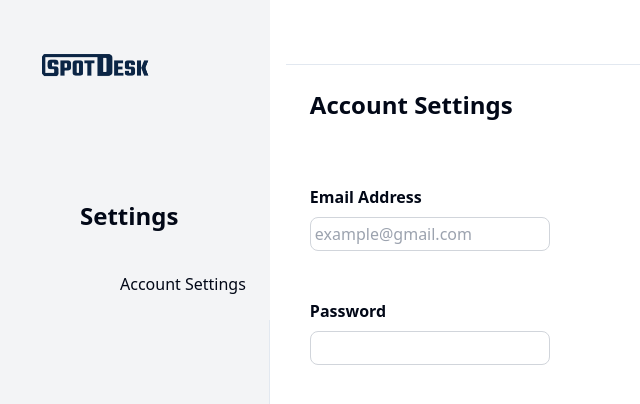
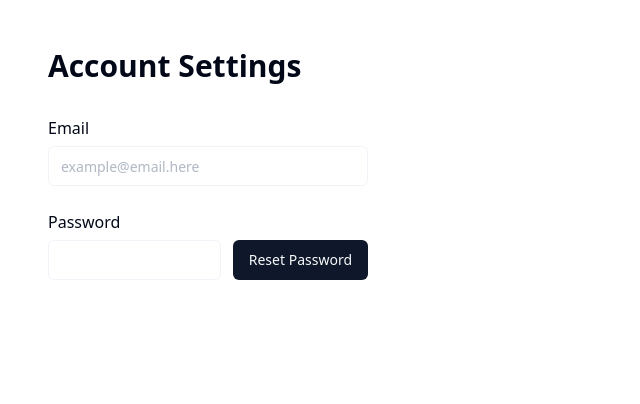
Before and after one commit to EveePagente/SpotDesk, a React (Vite) app: page / in a window 1280 px wide. Shown: the top 404 px of the page, without its empty margins (0-640 px from the left). Built offline with nearby package versions, Linux system fonts and the light colour scheme.

Commit message:
spotdesk

```diff
--- a/src/AccountSettings.jsx
+++ b/src/AccountSettings.jsx
@@ -1,25 +1,27 @@
 import React from 'react';
-
-import { Input } from "@/components/ui/input"
-import { Label } from "@/components/ui/label"
-import { Button } from "@/components/ui/button"
+import { Input } from "@/components/ui/input";
+import { Label } from "@/components/ui/label";
+import { Button } from "@/components/ui/button";
 
 export function AccountSettings() {
     return (
-        <div>
-            <label className="font-bold text-3xl p-12" htmlFor="account settings">Account Settings</label>
-            <div className="grid w-full max-w-lg items-center gap-1.5 p-12">
+        <div className="p-12">
+            <label className="font-bold text-3xl mb-8 block" htmlFor="account-settings">Account Settings</label>
+
+            <div className="grid w-full max-w-xs items-center gap-1.5 mb-6">
                 <Label className="text-md" htmlFor="email">Email</Label>
-                <Input disabled type="email" id="email" placeholder="example@email.here" />
+                <Input disabled type="email" id="email" placeholder="example@email.here" className="w-full"/>
             </div>
 
-            <div className="grid w-full max-w-md items-center gap-1.5 p-12">
-                <Label className="text-lg" htmlFor="password">Password</Label>
-                <div className="flex w-full max-w-sm items-center space-x-3">
-                    <Input disabled type="password" placeholder="" />
-                    <Button variant="default" >Reset Password</Button>
+            <div className="grid w-full max-w-xs items-center gap-1.5">
+                <Label className="text-md" htmlFor="password">Password</Label>
+                <div className="flex items-center space-x-3 w-full">
+                    <Input disabled type="password" id="password" className="flex-1"/>
+                    <Button variant="default">Reset Password</Button>
                 </div>
             </div>
         </div>
     );
 }
+
+export default AccountSettings;
--- /dev/null
+++ b/src/Sidebar.jsx
@@ -0,0 +1,33 @@
+// Sidebar.jsx
+import React from 'react';
+import { HomeIcon, UserIcon, SettingsIcon } from '@heroicons/react/outline'; // Example icons from Heroicons
+import { cn } from 'shadcn/utils'; // Example utility from ShadCN
+
+const Sidebar = () => {
+  return (
+    <div className="h-screen w-64 bg-gray-800 text-white flex flex-col">
+      <div className="flex items-center justify-center h-16 bg-gray-900 shadow-md">
+        <span className="text-xl font-semibold">MyApp</span>
+      </div>
+      <nav className="flex-1 px-2 py-4 space-y-2">
+        <SidebarItem icon={<HomeIcon className="h-6 w-6" />} text="Home" />
+        <SidebarItem icon={<UserIcon className="h-6 w-6" />} text="Profile" />
+        <SidebarItem icon={<SettingsIcon className="h-6 w-6" />} text="Settings" />
+      </nav>
+    </div>
+  );
+};
+
+const SidebarItem = ({ icon, text }) => {
+  return (
+    <div className={cn(
+      "flex items-center px-4 py-2 text-gray-300 hover:bg-gray-700 hover:text-white transition-colors duration-200",
+      "rounded-md cursor-pointer"
+    )}>
+      {icon}
+      <span className="ml-4">{text}</span>
+    </div>
+  );
+};
+
+export default Sidebar;
--- a/src/components/ui/label.jsx
+++ b/src/components/ui/label.jsx
@@ -2,6 +2,7 @@
 
 import * as React from "react"
 import * as LabelPrimitive from "@radix-ui/react-label"
+
 import { cva } from "class-variance-authority";
 
 import { cn } from "@/lib/utils"
--- a/src/main.jsx
+++ b/src/main.jsx
@@ -2,13 +2,13 @@ import React from 'react'
 import ReactDOM from 'react-dom/client'
 // import App from './App.jsx'
 import './index.css'
-import Setting from './setting';
+import { AccountSettings } from './AccountSettings';
 
 
 ReactDOM.createRoot(document.getElementById('root')).render(
   <React.StrictMode>
     {/* <App /> */}
-    <Setting />
+    <AccountSettings/>
 
 
 
--- a/src/setting.jsx
+++ b/src/setting.jsx
@@ -1,20 +1,22 @@
 // import React from 'react';
+
 
 // const Setting = () => {
 //   return (
 //     <div className="flex h-screen">
 //       {/* Left side header */}
-//       <div className="flex flex-col bg-gray-200 w-1/4">
+//       <div className="flex flex-col bg-gray-100">
 //         {/* Logo */}
-//         <div className="flex items-center left-0">
-//         <img className="h-auto w-32 pb-4 self-center mb-8" src="../src/assets/text-dark.png"></img>
+//         <div className="flex items-center right-0 pl-8">
+//           <img className="h-auto w-32 pb-4 self-center mb-8" src="../src/assets/text-dark.png" alt="Logo"></img>
 //         </div>
 
 //         {/* Settings */}
-//         <div className="p-4">
-//           <p className="font-bold">Settings</p>
-//           <div className="flex items-center">
+//         <div className="p-6 pl-20">
+//           <p className="text-2xl font-bold">Settings</p>
+//           <div className="flex items-center pt-10 pl-10">
 //             <p>Account Settings</p>
+
 //           </div>
 //         </div>
 //         <div className="h-full border-r border-black-300"></div>
@@ -30,60 +32,12 @@
 //           <p className="text-2xl p-6 font-bold">Account Settings</p>
 //         </div>
 //         {/* Email Address */}
-//         <div className="p-10">
-//           <p className="font-bold text-xs">Email Address</p>
-//           <input type="email" className="border rounded-lg border-gray-300 p-1 mt-2" />
-//         </div>
-//         {/* Password */}
-//         <div className="p-10">
-//           <p className="font-bold text-xs">Password</p>
-//           <input type="password" className="border rounded-lg border-gray-300 p-1 mt-2" />
-//         </div>
-//       </div>
-//     </div>
-//   );
-// }
-
-// export default Setting;
-
-// import React from 'react';
-
-// const Setting = () => {
-//   return (
-//     <div className="flex h-screen">
-//       {/* Left side header */}
-//       <div className="flex flex-col bg-gray-200 w-1/4">
-//         {/* Logo */}
-//         <div className="flex items-center right-0">
-//         <img className="h-auto w-32 pb-4 self-center mb-8" src="../src/assets/text-dark.png" alt="Logo"></img>
-//         </div>
-
-//         {/* Settings */}
-//         <div className="p-6">
-//           <p className="font-bold">Settings</p>
-//           <div className="flex items-center">
-//             <p>Account Settings</p>
-//           </div>
-//         </div>
-//         <div className="h-full border-r border-black-300"></div>
-//       </div>
-
-//       {/* Main content */}
-//       <div className="flex flex-col w-3/4">
-
-//         {/* Top header */}
-//         <div className="p-4">
-
-//         <div className="p-6 border-b"></div>
-//           <p className="text-2xl p-6 font-bold">Account Settings</p>
-//         </div>
-//         {/* Email Address */}
-//         <div className="p-6">
+//         <div className="p-6 pl-10">
 //           <p className="font-semibold text-base">Email Address</p>
 //           <input type="email" className="border rounded-lg border-gray-300 p-1 mt-2 w-60"placeholder="example@gmail.com " readOnly />
 //         </div>
 //         {/* Password */}
-//         <div className="p-6">
+//         <div className="p-6 pl-10">
 //           <p className="font-semibold text-base">Password</p>
 //           <input type="password" className="border rounded-lg border-gray-300 p-1 mt-2 w-60" />
 //         </div>
@@ -93,53 +47,3 @@
 // }
 
 // export default Setting;
-
-import React from 'react';
-
-
-const Setting = () => {
-  return (
-    <div className="flex h-screen">
-      {/* Left side header */}
-      <div className="flex flex-col bg-gray-100">
-        {/* Logo */}
-        <div className="flex items-center right-0 pl-8">
-          <img className="h-auto w-32 pb-4 self-center mb-8" src="../src/assets/text-dark.png" alt="Logo"></img>
-        </div>
-
-        {/* Settings */}
-        <div className="p-6 pl-20">
-          <p className="text-2xl font-bold">Settings</p>
-          <div className="flex items-center pt-10 pl-10">
-            <p>Account Settings</p>
-
-          </div>
-        </div>
-        <div className="h-full border-r border-black-300"></div>
-      </div>
-
-      {/* Main content */}
-      <div className="flex flex-col w-3/4">
-
-        {/* Top header */}
-        <div className="p-4">
-
-        <div className="p-6 border-b"></div>
-          <p className="text-2xl p-6 font-bold">Account Settings</p>
-        </div>
-        {/* Email Address */}
-        <div className="p-6 pl-10">
-          <p className="font-semibold text-base">Email Address</p>
-          <input type="email" className="border rounded-lg border-gray-300 p-1 mt-2 w-60"placeholder="example@gmail.com " readOnly />
-        </div>
-        {/* Password */}
-        <div className="p-6 pl-10">
-          <p className="font-semibold text-base">Password</p>
-          <input type="password" className="border rounded-lg border-gray-300 p-1 mt-2 w-60" />
-        </div>
-      </div>
-    </div>
-  );
-}
-
-export default Setting;
--- a/src/settings.jsx
+++ /dev/null
@@ -1,57 +0,0 @@
-import React from 'react';
-
-const Setting = () => {
-  return (
-    <div className="flex h-screen">
-      {/* Left side header */}
-      <div className="flex flex-col bg-gray-200 w-1/4">
-        {/* Logo */}
-        <div className="flex items-center justify-center p-4">
-          <img src="logo.png" alt="Logo" className="h-16 w-16" />
-        </div>
-
-        {/* Settings */}
-        <div className="p-4">
-          <p className="font-bold">Settings</p>
-          <div className="flex items-center">
-
-            <p>Account Settings</p>
-          </div>
-        </div>
-        <div className="h-full border-r border-black-300"></div>
-      </div>
-
-
-
-
-
-      {/* Main content */}
-      <div className="flex flex-col w-3/4">
-
-
-        {/* Top header */}
-        <div className="p-4">
-
-        <div className="p-6 border-b"></div>
-
-          <p className="p-6 font-bold">Account Settings</p>
-
-
-        </div>
-        {/* Email Address */}
-        <div className="p-6">
-          <p className="font-bold text-xs">Email Address</p>
-          <input type="email" className="border border-gray-300 p-2 mt-2" />
-        </div>
-        {/* Password */}
-        <div className="p-6">
-          <p className="font-bold text-xs">Password</p>
-          <input type="password" className="border border-gray-300 p-2 mt-2" />
-          {/* <p className="text-right text-blue-500 mt-2 cursor-pointer">Change</p> */}
-        </div>
-      </div>
-    </div>
-  );
-}
-
-export default Setting;
```
